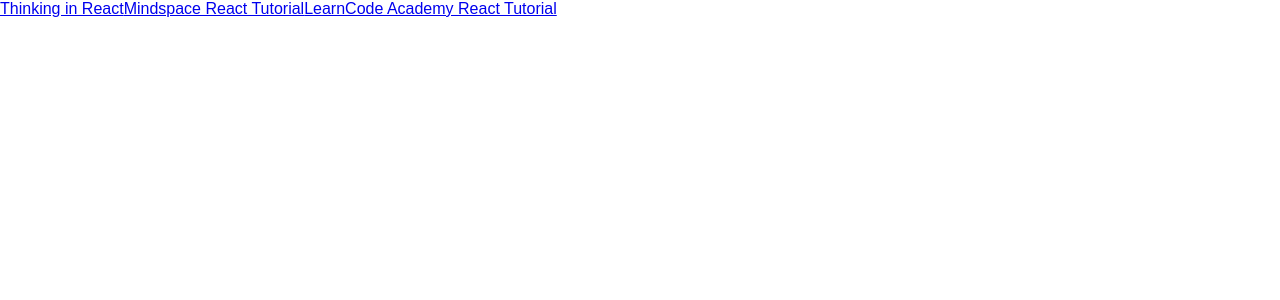
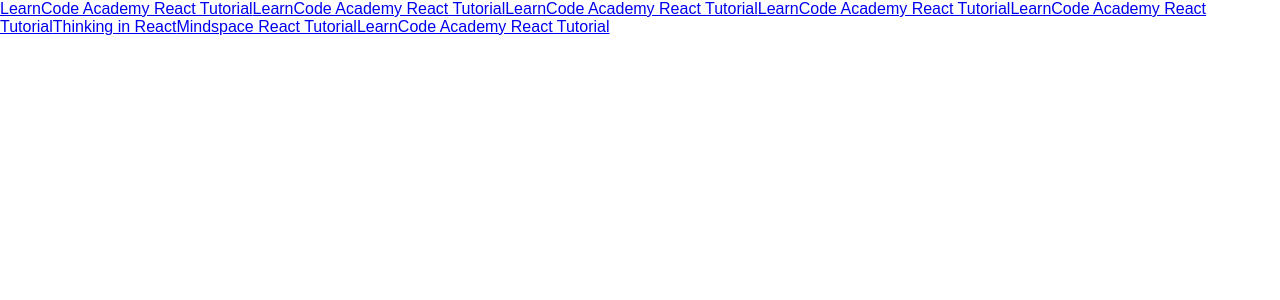
Before and after one commit to achorbinski/Bookmark-Manager, a React (Create React App) app: page / in a window 1280 px wide. Shown: the top 300 px of the page. Built offline with nearby package versions, Linux system fonts and the light colour scheme.

Commit message:
added more links from week one

```diff
--- a/src/App.js
+++ b/src/App.js
@@ -8,7 +8,17 @@
     super();
 
     this.state = {
-      resources: [{title: "Thinking in React",
+      resources: [{title: "LearnCode Academy React Tutorial",
+                  url: "https://www.youtube.com/watch?v=CozSF5abcTA"},
+                  {title: "LearnCode Academy React Tutorial",
+                  url: "https://medium.com/javascript-scene/javascript-es6-var-let-or-const-ba58b8dcde75#.xv9uppvae"},
+                  {title: "LearnCode Academy React Tutorial",
+                  url: "http://stack.formidable.com/es6-interactive-guide/#/"},
+                  {title: "LearnCode Academy React Tutorial",
+                  url: "https://www.youtube.com/watch?v=AfWYO8t7ed4"},
+                  {title: "LearnCode Academy React Tutorial",
+                  url: "https://www.youtube.com/watch?v=LmL0Gh193M0"},
+                  {title: "Thinking in React",
                   url: "https://facebook.github.io/react/docs/thinking-in-react.html"},
                   {title: "Mindspace React Tutorial",
                   url: "https://www.youtube.com/watch?v=JPT3bFIwJYA&list=PL55RiY5tL51oyA8euSROLjMFZbXaV7skS"},
```
